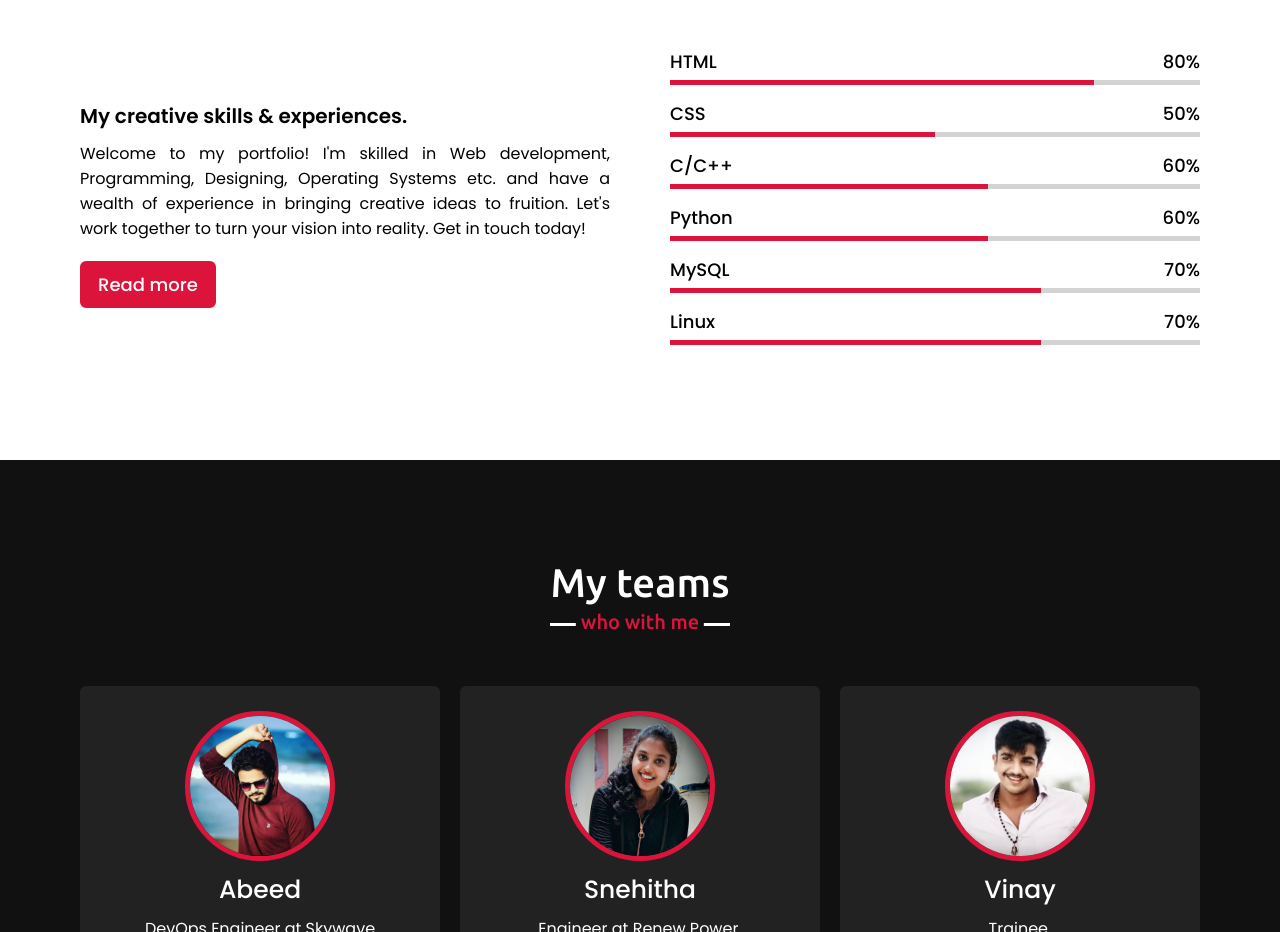
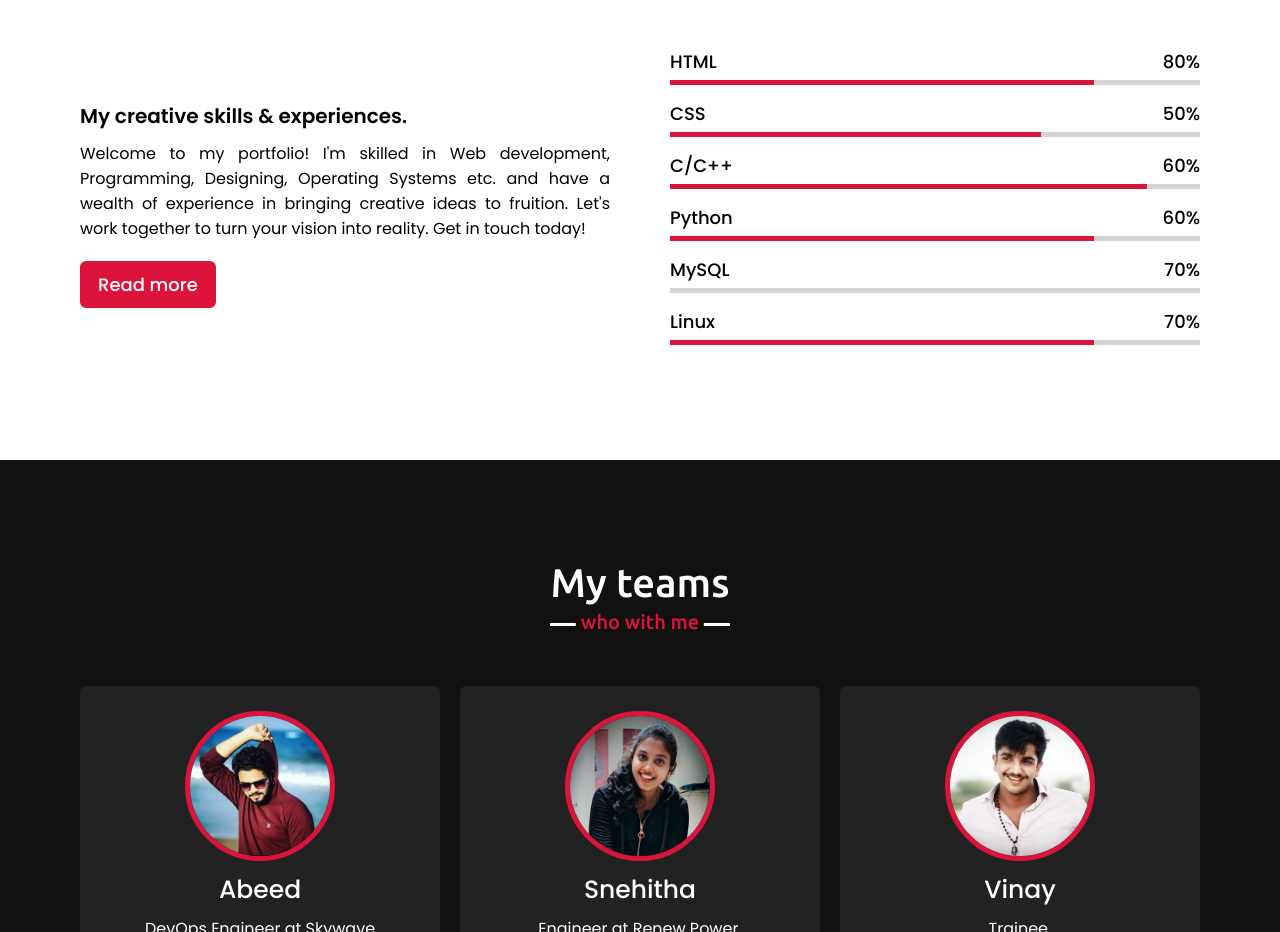
Before and after one commit to Nitish-Kadiveti/Portfolio, a plain HTML site: page index.html in a window 1280 px wide. Shown: the part 3100-4032 px from the top of the page. Drawn offline with nearby package versions, Linux system fonts and the light colour scheme.

Commit message:
Update style.css

```diff
--- a/style.css
+++ b/style.css
@@ -414,19 +414,19 @@ section .title::after{
     width: 80%;
 }
 .skills-content .right .css::before{
-    width: 50%;
+    width: 70%;
 }
 .skills-content .right .cpp::before{
-    width: 60%;
+    width: 90%;
 }
 .skills-content .right .python::before{
-    width: 60%;
+    width: 80%;
 }
-.skills-content .right .mysql::before{
-    width: 70%;
+.skills-content .right .tcpip::before{
+    width: 80%;
 }
 .skills-content .right .linux::before{
-    width: 70%;
+    width: 80%;
 }
 
 /* teams section styling */
```
